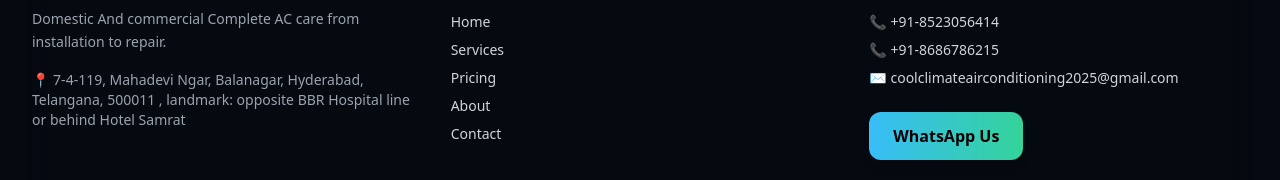
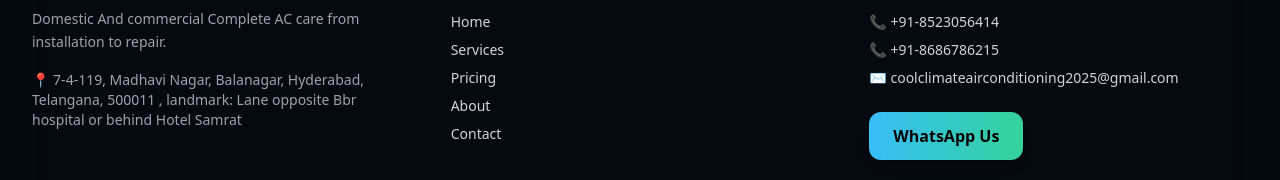
Before and after one commit to jacksyswain/Cool-Climate-Air-Conditioning, a React (Vite) app: page / in a window 1280 px wide. Shown: the part 4908-5088 px from the top of the page. Built offline with nearby package versions, Linux system fonts and the light colour scheme.

Commit message:
new update

```diff
--- a/src/data/siteData.js
+++ b/src/data/siteData.js
@@ -11,7 +11,7 @@ export const SITE = {
   backup:"+91-8686786215",
   whatsapp: "+91-8523056414",
   email: "coolclimateairconditioning2025@gmail.com",
-  address: "7-4-119, Mahadevi Ngar, Balanagar, Hyderabad, Telangana, 500011 , landmark: opposite BBR Hospital line or behind Hotel Samrat",
+  address: "7-4-119, Madhavi Nagar, Balanagar, Hyderabad, Telangana, 500011 , landmark: Lane opposite Bbr hospital or behind Hotel Samrat",
   serviceAreas: ["Balanagar","Bowenpally","Suchitra","Tirumalagiri","Yousufguda","panjaguta","LingamPally","Begumpet","NanakramGuda","MalkajGiri","Uppal","Hayat Nagar", "Alwal" ,"Kompally" ,"Secunderabad", "Medchal", "Gachibowli", "Madhapur" ,"Kondapur" ,"Hitech City" ,"Banjara hill" ,"Kukatpally" ,"Miyapur" ,"Jubilee hills", "Ameerpet", "Moosapet","IDPL",],
 };
 
```
